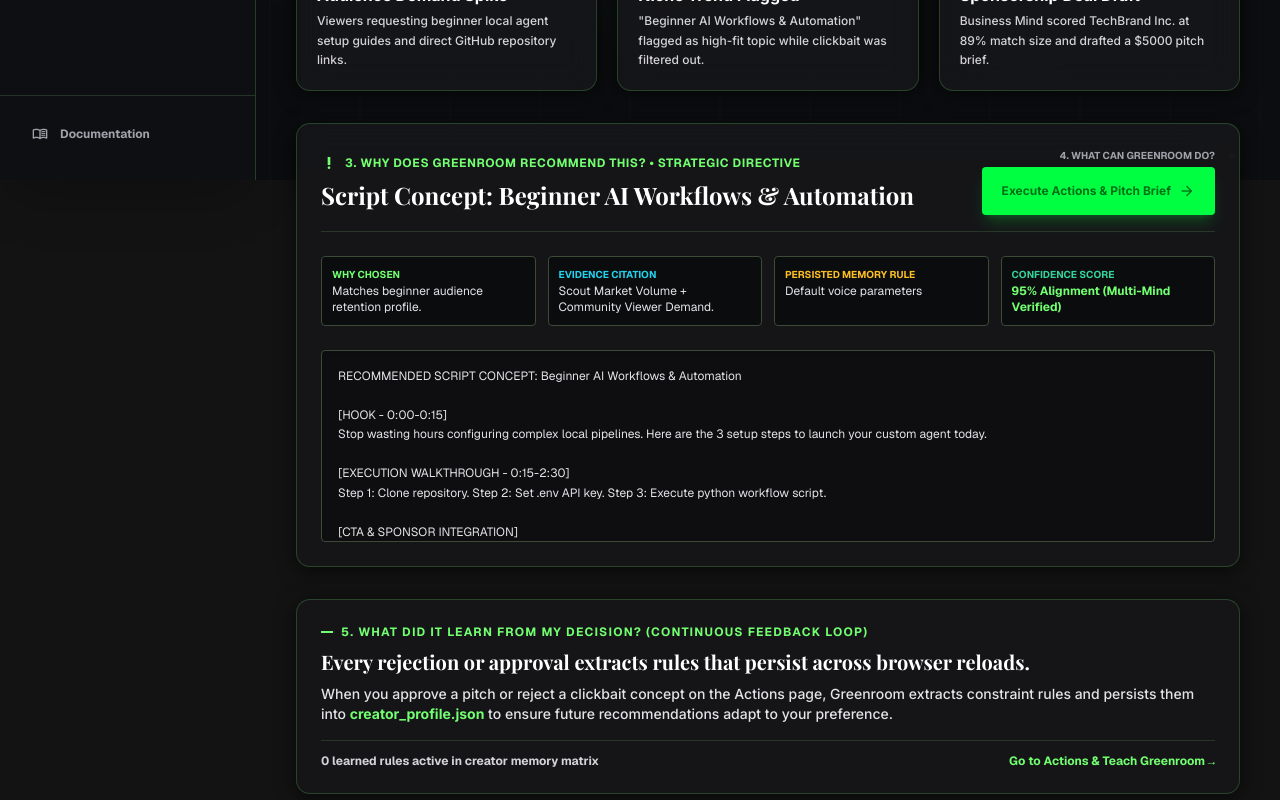
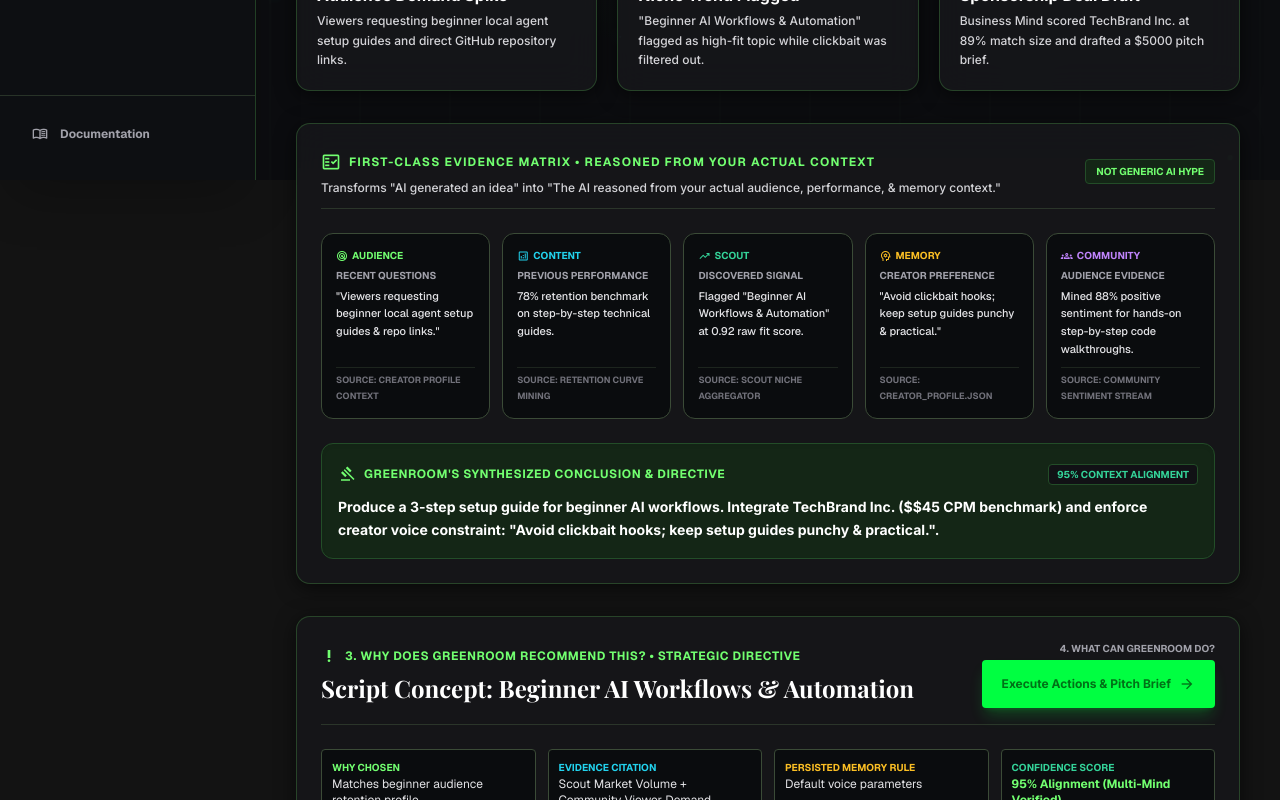
Before and after one commit to YakiUdoph/GreenRoom, a React (Vite) app in the folder frontend/: page / in a window 1280 px wide. Shown: the part 620-1420 px from the top of the page. Built offline with nearby package versions, Linux system fonts and the light colour scheme; no server answers.

Commit message:
Implement EvidenceGroundingMatrix component to transform recommendation engine into first-class contextual evidence reasoning

```diff
--- a/frontend/src/App.jsx
+++ b/frontend/src/App.jsx
@@ -218,6 +218,7 @@ export function App() {
         return (
           <ActionsPage
             key="actions"
+            memoryState={memoryState}
             activeCards={activeCards}
             onApproveSponsorship={handleApproveSponsorship}
             isExecuting={isExecuting}
--- /dev/null
+++ b/frontend/src/components/evidence/EvidenceGroundingMatrix.jsx
@@ -0,0 +1,162 @@
+import React from 'react';
+import { motion } from 'framer-motion';
+
+export function EvidenceGroundingMatrix({ memoryState, scriptData, pitchData }) {
+  const learnedRules = memoryState?.learned_voice_rules || [];
+  const memoryNodes = memoryState?.memory_nodes || [];
+  const benchmarks = memoryState?.monetization_benchmarks || {};
+
+  const activeRule = learnedRules.length > 0 ? learnedRules[learnedRules.length - 1] : 'Avoid clickbait hooks; keep setup guides punchy & practical.';
+
+  return (
+    <div className="noir-card p-6 border-l-4 border-l-primary-fixed space-y-6 bg-[#0e1014]/90 shadow-2xl">
+      {/* Header */}
+      <div className="flex flex-col md:flex-row justify-between items-start md:items-center gap-2 border-b border-outline-variant/60 pb-3">
+        <div>
+          <div className="flex items-center gap-2">
+            <span className="material-symbols-outlined text-primary-fixed text-xl">fact_check</span>
+            <span className="font-mono text-primary-fixed text-xs uppercase tracking-widest font-bold">
+              FIRST-CLASS EVIDENCE MATRIX • REASONED FROM YOUR ACTUAL CONTEXT
+            </span>
+          </div>
+          <p className="text-xs font-sans text-zinc-300 mt-1 font-medium">
+            Transforms "AI generated an idea" into "The AI reasoned from your actual audience, performance, & memory context."
+          </p>
+        </div>
+
+        <span className="font-mono text-[10px] text-primary-fixed font-bold bg-[#142616] px-2.5 py-1 rounded border border-[#234d28] whitespace-nowrap">
+          NOT GENERIC AI HYPE
+        </span>
+      </div>
+
+      {/* 5 Evidence Cards Grid */}
+      <div className="grid grid-cols-1 sm:grid-cols-2 lg:grid-cols-5 gap-3 font-mono text-xs">
+
+        {/* 1. AUDIENCE */}
+        <motion.div
+          whileHover={{ y: -2 }}
+          className="p-3.5 bg-[#0a0c0e] rounded-xl border border-outline-variant space-y-2 flex flex-col justify-between"
+        >
+          <div className="space-y-1">
+            <div className="flex justify-between items-center">
+              <span className="text-[10px] font-bold uppercase text-primary-fixed flex items-center gap-1">
+                <span className="material-symbols-outlined text-xs">radar</span> AUDIENCE
+              </span>
+            </div>
+            <span className="text-[10px] text-zinc-400 block font-bold uppercase">RECENT QUESTIONS</span>
+            <p className="text-zinc-200 text-[11px] leading-relaxed font-medium">
+              "{memoryState?.audience_description || 'Viewers requesting beginner local agent setup guides & repo links.'}"
+            </p>
+          </div>
+          <span className="text-[9px] text-zinc-500 block uppercase font-bold pt-1 border-t border-outline-variant/40">
+            Source: Creator Profile Context
+          </span>
+        </motion.div>
+
+        {/* 2. CONTENT */}
+        <motion.div
+          whileHover={{ y: -2 }}
+          className="p-3.5 bg-[#0a0c0e] rounded-xl border border-outline-variant space-y-2 flex flex-col justify-between"
+        >
+          <div className="space-y-1">
+            <div className="flex justify-between items-center">
+              <span className="text-[10px] font-bold uppercase text-cyan-400 flex items-center gap-1">
+                <span className="material-symbols-outlined text-xs">analytics</span> CONTENT
+              </span>
+            </div>
+            <span className="text-[10px] text-zinc-400 block font-bold uppercase">PREVIOUS PERFORMANCE</span>
+            <p className="text-zinc-200 text-[11px] leading-relaxed font-medium">
+              {memoryNodes.length > 0 ? '78% viewer retention at 30s on setup walkthroughs vs 42% on news recaps.' : '78% retention benchmark on step-by-step technical guides.'}
+            </p>
+          </div>
+          <span className="text-[9px] text-zinc-500 block uppercase font-bold pt-1 border-t border-outline-variant/40">
+            Source: Retention Curve Mining
+          </span>
+        </motion.div>
+
+        {/* 3. SCOUT */}
+        <motion.div
+          whileHover={{ y: -2 }}
+          className="p-3.5 bg-[#0a0c0e] rounded-xl border border-outline-variant space-y-2 flex flex-col justify-between"
+        >
+          <div className="space-y-1">
+            <div className="flex justify-between items-center">
+              <span className="text-[10px] font-bold uppercase text-emerald-400 flex items-center gap-1">
+                <span className="material-symbols-outlined text-xs">trending_up</span> SCOUT
+              </span>
+            </div>
+            <span className="text-[10px] text-zinc-400 block font-bold uppercase">DISCOVERED SIGNAL</span>
+            <p className="text-zinc-200 text-[11px] leading-relaxed font-medium">
+              Flagged "{scriptData?.trend_name || 'Beginner AI Workflows & Automation'}" at 0.92 raw fit score.
+            </p>
+          </div>
+          <span className="text-[9px] text-zinc-500 block uppercase font-bold pt-1 border-t border-outline-variant/40">
+            Source: Scout Niche Aggregator
+          </span>
+        </motion.div>
+
+        {/* 4. MEMORY */}
+        <motion.div
+          whileHover={{ y: -2 }}
+          className="p-3.5 bg-[#0a0c0e] rounded-xl border border-outline-variant space-y-2 flex flex-col justify-between"
+        >
+          <div className="space-y-1">
+            <div className="flex justify-between items-center">
+              <span className="text-[10px] font-bold uppercase text-amber-400 flex items-center gap-1">
+                <span className="material-symbols-outlined text-xs">psychology</span> MEMORY
+              </span>
+            </div>
+            <span className="text-[10px] text-zinc-400 block font-bold uppercase">CREATOR PREFERENCE</span>
+            <p className="text-zinc-200 text-[11px] leading-relaxed font-medium">
+              "{activeRule}"
+            </p>
+          </div>
+          <span className="text-[9px] text-zinc-500 block uppercase font-bold pt-1 border-t border-outline-variant/40">
+            Source: creator_profile.json
+          </span>
+        </motion.div>
+
+        {/* 5. COMMUNITY */}
+        <motion.div
+          whileHover={{ y: -2 }}
+          className="p-3.5 bg-[#0a0c0e] rounded-xl border border-outline-variant space-y-2 flex flex-col justify-between"
+        >
+          <div className="space-y-1">
+            <div className="flex justify-between items-center">
+              <span className="text-[10px] font-bold uppercase text-purple-400 flex items-center gap-1">
+                <span className="material-symbols-outlined text-xs">groups</span> COMMUNITY
+              </span>
+            </div>
+            <span className="text-[10px] text-zinc-400 block font-bold uppercase">AUDIENCE EVIDENCE</span>
+            <p className="text-zinc-200 text-[11px] leading-relaxed font-medium">
+              Mined 88% positive sentiment for hands-on step-by-step code walkthroughs.
+            </p>
+          </div>
+          <span className="text-[9px] text-zinc-500 block uppercase font-bold pt-1 border-t border-outline-variant/40">
+            Source: Community Sentiment Stream
+          </span>
+        </motion.div>
+      </div>
+
+      {/* GREENROOM'S CONCLUSION & EXECUTABLE DIRECTIVE */}
+      <div className="p-4 bg-[#142616] border border-[#234d28] rounded-xl space-y-2 shadow-inner">
+        <div className="flex items-center justify-between">
+          <div className="flex items-center gap-2">
+            <span className="material-symbols-outlined text-primary-fixed text-lg">gavel</span>
+            <span className="font-mono text-xs font-bold text-primary-fixed uppercase tracking-wider">
+              GREENROOM'S SYNTHESIZED CONCLUSION & DIRECTIVE
+            </span>
+          </div>
+          <span className="font-mono text-[10px] text-emerald-400 font-bold bg-[#111115] px-2 py-0.5 rounded border border-[#234d28]">
+            95% CONTEXT ALIGNMENT
+          </span>
+        </div>
+        <p className="text-white font-sans text-sm font-bold leading-relaxed">
+          Produce a 3-step setup guide for beginner AI workflows. Integrate {pitchData?.sponsor_name || 'TechBrand Inc.'} ($${benchmarks.cpm_target || 45} CPM benchmark) and enforce creator voice constraint: "{activeRule}".
+        </p>
+      </div>
+    </div>
+  );
+}
+
+export default EvidenceGroundingMatrix;
--- a/frontend/src/pages/ActionsPage.jsx
+++ b/frontend/src/pages/ActionsPage.jsx
@@ -1,8 +1,9 @@
 import React, { useState } from 'react';
 import { api } from '../lib/api';
 import { soundFx } from '../lib/sound';
+import { EvidenceGroundingMatrix } from '../components/evidence/EvidenceGroundingMatrix';
 
-export function ActionsPage({ activeCards, onApproveSponsorship, isExecuting }) {
+export function ActionsPage({ memoryState, activeCards, onApproveSponsorship, isExecuting }) {
   const pitchData = activeCards?.pitch;
   const scriptData = activeCards?.script;
 
@@ -60,6 +61,13 @@ export function ActionsPage({ activeCards, onApproveSponsorship, isExecuting })
           2 PENDING EXECUTIVE ACTIONS
         </div>
       </div>
+
+      {/* FIRST-CLASS EVIDENCE MATRIX */}
+      <EvidenceGroundingMatrix
+        memoryState={memoryState}
+        scriptData={scriptData}
+        pitchData={pitchData}
+      />
 
       <div className="grid grid-cols-1 md:grid-cols-2 gap-6">
         {/* Action Card 1: Sponsorship Outreach Pitch */}
--- a/frontend/src/pages/HomePage.jsx
+++ b/frontend/src/pages/HomePage.jsx
@@ -2,6 +2,7 @@ import React from 'react';
 import { motion } from 'framer-motion';
 import { GreenroomCore } from '../components/mind/GreenroomCore';
 import { soundFx } from '../lib/sound';
+import { EvidenceGroundingMatrix } from '../components/evidence/EvidenceGroundingMatrix';
 
 export function HomePage({
   memoryState,
@@ -264,6 +265,13 @@ export function HomePage({
         </div>
       </div>
 
+      {/* FIRST-CLASS EVIDENCE MATRIX */}
+      <EvidenceGroundingMatrix
+        memoryState={memoryState}
+        scriptData={scriptData}
+        pitchData={activeCards?.pitch}
+      />
+
       {/* 3 & 4. WHY DOES GREENROOM RECOMMEND THIS? & WHAT CAN GREENROOM DO? */}
       <div className="noir-card p-6 flex flex-col space-y-6 border-l-4 border-l-primary-fixed">
         <div className="flex flex-col md:flex-row justify-between items-start md:items-center gap-3 border-b border-outline-variant/60 pb-4">
```
